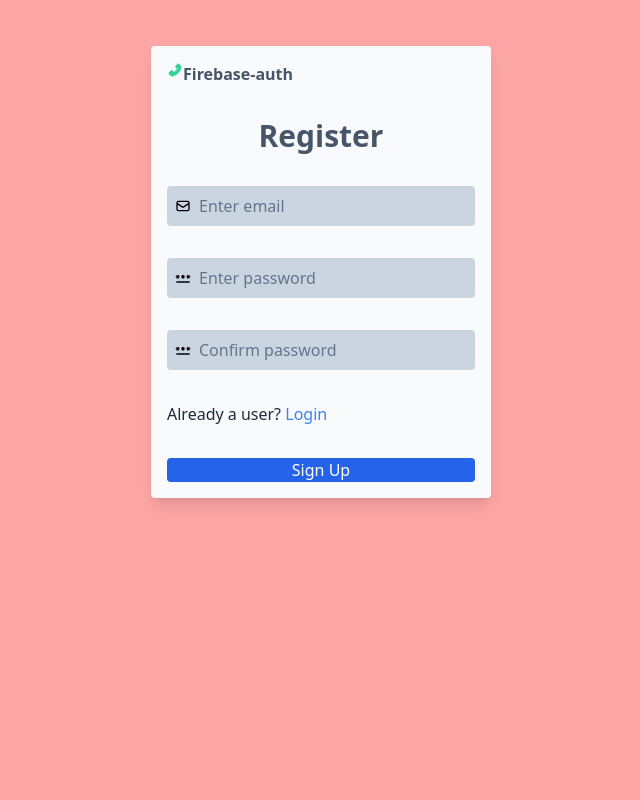
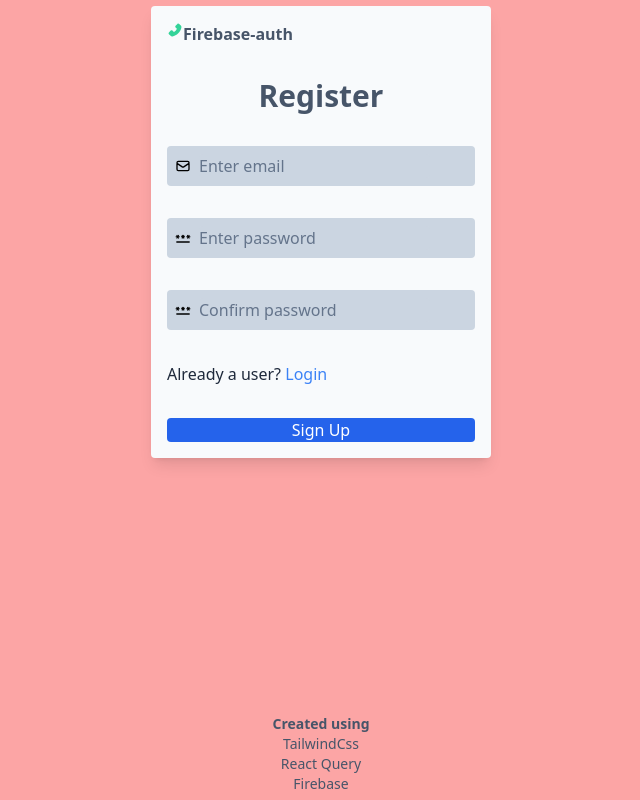
Before and after one commit to BertoGz/firebase-auth, a React (Create React App) app: page / in a window 1280 px wide. Shown: the whole page, without its empty margins (319-959 px from the left). Built offline with nearby package versions, Linux system fonts and the light colour scheme; no server answers.

Commit message:
continue work on route

```diff
--- a/src/Routes/Auth/index.tsx
+++ b/src/Routes/Auth/index.tsx
@@ -47,10 +47,21 @@ const Auth = () => {
     );
   }
   return (
-    <>
-      <h1>You are signed on!</h1>
-      <h1>Press here to logout</h1>
-    </>
+    <div className="flex flex-col place-items-center space-y-3 h-screen bg-purple-300">
+      <h1 className="text-3xl pt-10">You are signed on!</h1>
+      <button
+        onClick={() => {
+          signOutMutation(null, {
+            onSuccess: () => {
+              navigate("/");
+            },
+          });
+        }}
+        className={`py-2 px-4 bg-blue-700 font-bold rounded ${"text-white"}`}
+      >
+        Sign out
+      </button>
+    </div>
   );
 };
 export default Auth;
--- a/src/Routes/Login/index.tsx
+++ b/src/Routes/Login/index.tsx
@@ -126,9 +126,8 @@ function Login() {
     }
   }
   return (
-    <div className="flex place-items-center justify-center bg-red-300 h-screen">
+    <div className="flex flex-col place-items-center justify-center bg-red-300 h-screen">
       <div className="bg-slate-50 inline-flex flex-col w-[340px] space-y-8 p-4 mb-[20%] shadow-lg rounded">
-
         <div className="inline-flex flex-row">
           <AiFillPhone className="text-emerald-400" />
           <h1 className="text-slate-600 font-bold">Firebase-auth</h1>
@@ -191,6 +190,14 @@ function Login() {
           {isLogin ? "Login" : "Sign Up"}
         </button>
       </div>
+      <footer>
+        <div className="flex flex-col items-center">
+          <h1 className="text-slate-600 text-sm font-bold">Created using</h1>
+          <h1 className="text-slate-600 text-sm">TailwindCss</h1>
+          <h1 className="text-slate-600 text-sm">React Query</h1>
+          <h1 className="text-slate-600 text-sm">Firebase</h1>
+        </div>
+      </footer>
     </div>
   );
 }
```
